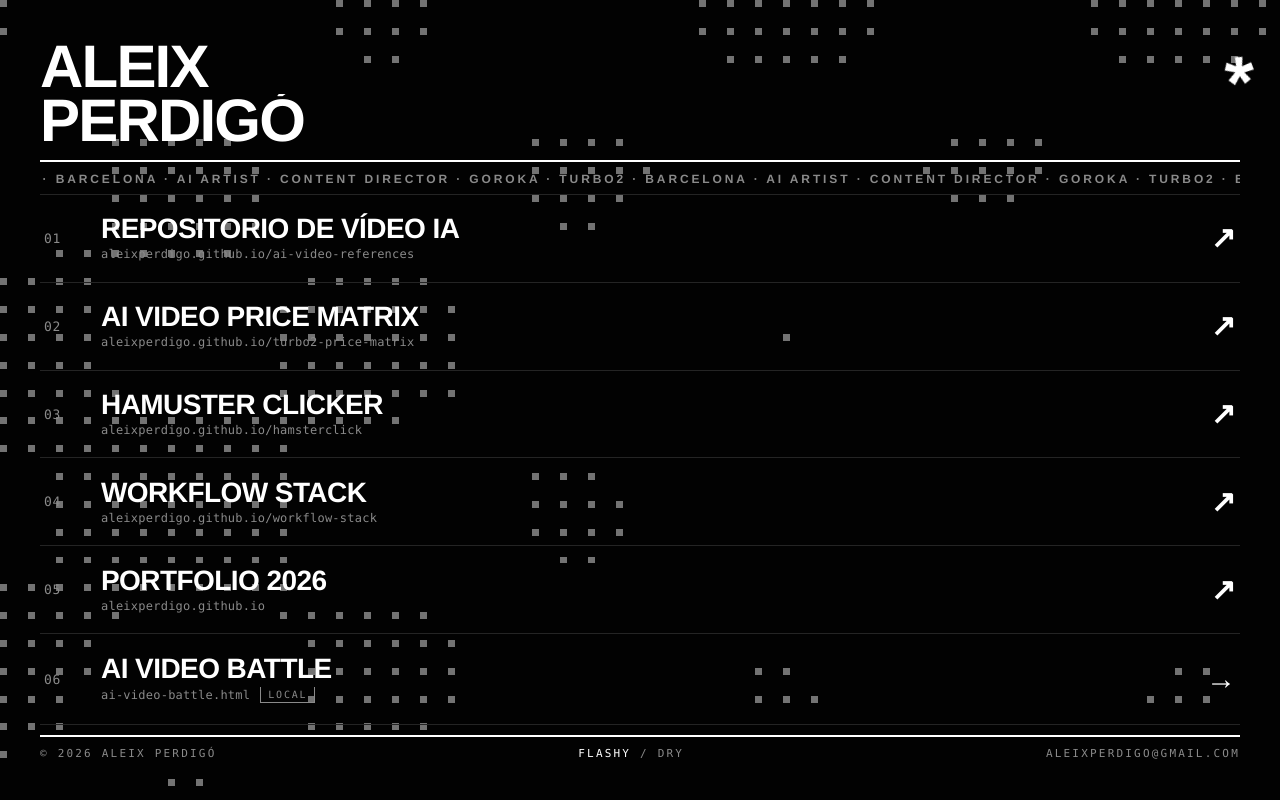
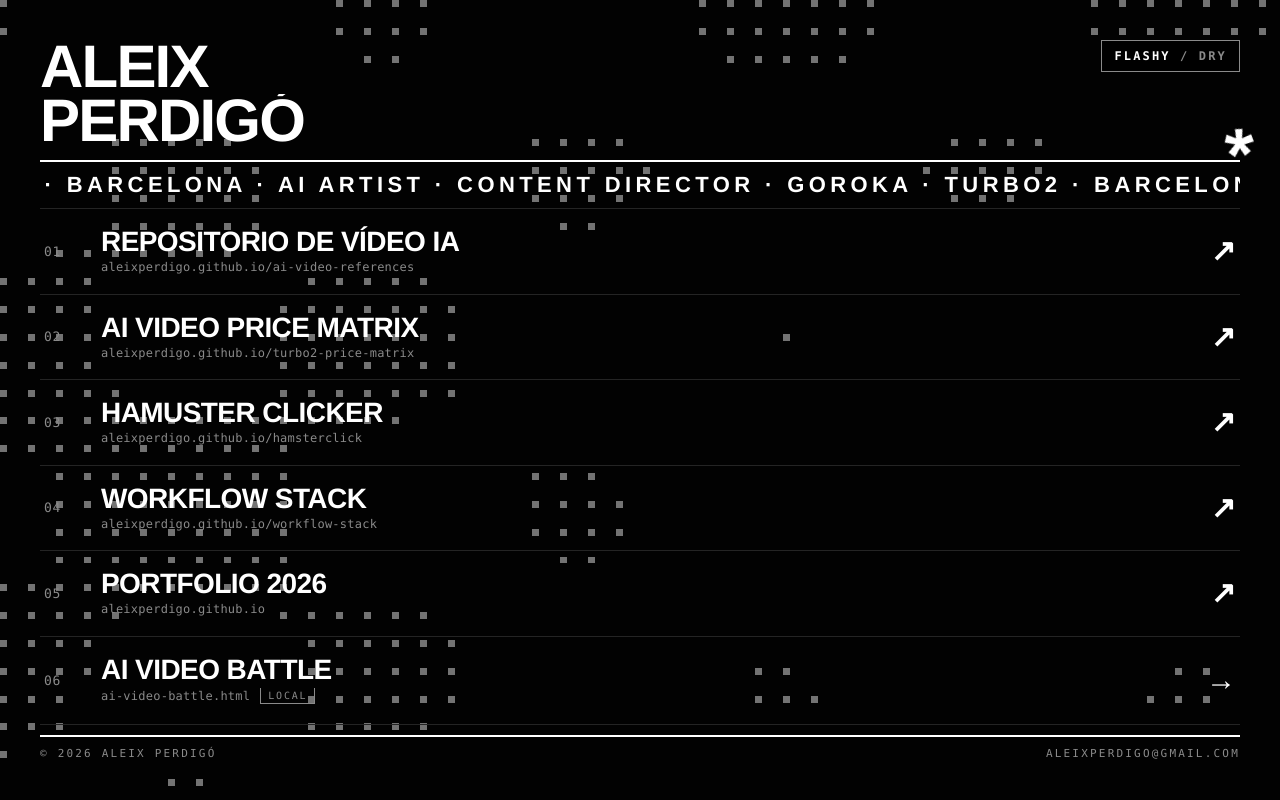
Before and after one commit to aleixperdigo/aleix-links, a plain HTML site: page index.html in a window 1280 px wide. Drawn offline with Linux system fonts and the light colour scheme.

Commit message:
Marquee grande en blanco + toggle FLASHY/DRY fijo arriba a la derecha

```diff
--- a/index.html
+++ b/index.html
@@ -58,7 +58,7 @@
   @keyframes rise{ to{ transform:translateY(0); } }
 
   .mark{
-    position:absolute; top:-.06em; right:0;
+    position:absolute; top:.92em; right:0;
     font-size:clamp(40px,7.5vw,74px); font-weight:800; line-height:1;
     animation:spin 26s linear infinite;
     transform-origin:50% 54%;
@@ -77,13 +77,13 @@
   .marquee{
     overflow:hidden; white-space:nowrap;
     border-bottom:1px solid var(--line);
-    padding:7px 0;
+    padding:10px 0;
     opacity:0; animation:appear .8s ease .7s forwards;
   }
   .mq{
     display:inline-block; white-space:nowrap;
-    font-size:12px; font-weight:700; letter-spacing:.24em; text-transform:uppercase;
-    color:var(--dim);
+    font-size:clamp(15px,2.2vw,22px); font-weight:800; letter-spacing:.2em; text-transform:uppercase;
+    color:var(--fg);
     animation:slide 26s linear infinite;
   }
   @keyframes slide{ to{ transform:translateX(-50%); } }
@@ -184,12 +184,16 @@
   html[data-mode="dry"] .row::before,
   html[data-mode="dry"] .arrow{ transition:none; }
 
-  /* ---- switcher de modo ---- */
+  /* ---- switcher de modo (fijo, arriba derecha) ---- */
   .mode{
-    background:none; border:0; padding:0;
-    font-family:inherit; font-size:inherit; letter-spacing:inherit; text-transform:inherit;
+    position:fixed; top:clamp(18px,3.5vw,40px); right:clamp(18px,3.5vw,40px); z-index:5;
+    background:var(--bg); border:1px solid var(--dim); padding:8px 12px;
+    font-family:"SF Mono",ui-monospace,Menlo,monospace;
+    font-size:12px; font-weight:700; letter-spacing:.18em; text-transform:uppercase;
     color:var(--dim); cursor:pointer;
+    transition:border-color .2s ease;
   }
+  .mode:hover{ border-color:var(--fg); }
   .mode:focus-visible{ outline:1px solid var(--fg); outline-offset:3px; }
   html[data-mode="flashy"] .m-f{ color:var(--fg); }
   html[data-mode="dry"] .m-d{ color:var(--fg); }
@@ -219,6 +223,10 @@
 </head>
 <body>
   <canvas id="bg" aria-hidden="true"></canvas>
+
+  <button class="mode" id="modeBtn" type="button" aria-label="Cambiar entre modo flashy y modo dry">
+    <span class="m-f">Flashy</span>&nbsp;/&nbsp;<span class="m-d">Dry</span>
+  </button>
 
   <header>
     <div class="name">
@@ -293,9 +301,6 @@
 
   <footer>
     <span>© 2026 Aleix Perdigó</span>
-    <button class="mode" id="modeBtn" type="button" aria-label="Cambiar entre modo flashy y modo dry">
-      <span class="m-f">Flashy</span>&nbsp;/&nbsp;<span class="m-d">Dry</span>
-    </button>
     <a href="mailto:aleixperdigo@gmail.com">aleixperdigo@gmail.com</a>
   </footer>
 
```
